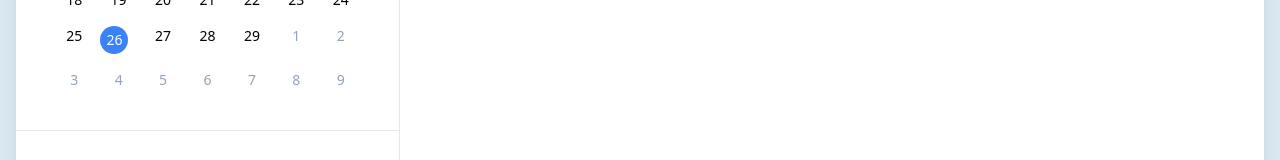
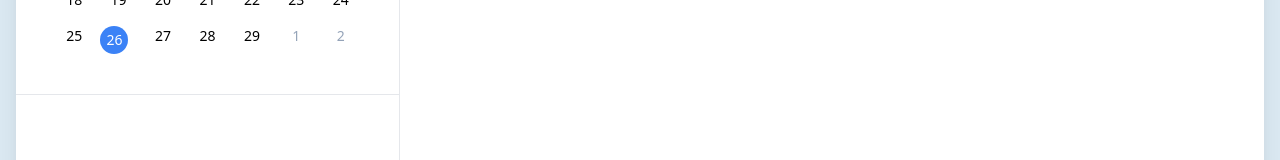
Before and after one commit to MinT2104/MasterBranchExam, a React (Vite) app: page / in a window 1280 px wide. Shown: the part 254-414 px from the top of the page. Built offline with nearby package versions, Linux system fonts and the light colour scheme.

Commit message:
move function to utils file

```diff
--- a/src/components/LeftSide/MiniCalendar.tsx
+++ b/src/components/LeftSide/MiniCalendar.tsx
@@ -1,35 +1,10 @@
 import { space } from "postcss/lib/list";
 import React, { useEffect, useState } from "react";
 import { useDatePickerStore } from "../../stores/DatePickerStore";
+import { getDayofMonth } from "../../utils/utils";
 
 const MiniCalendar = () => {
   const { currentMonth } = useDatePickerStore();
-  let lastDayOfmonth = NaN;
-  let dateEndOfMonth: number[] = [];
-
-  const getDayofMonth = (day: Date) => {
-    const year = day.getFullYear();
-    const month = day.getMonth();
-    const daysInMonth = new Date(year, month + 1, 0).getDate();
-    lastDayOfmonth = daysInMonth;
-    const firstDayOfMonth = new Date(
-      year,
-      month,
-      Math.floor(Math.random() * 3 + 1)
-    ).getDate();
-    let currentCountMonth = 0 - firstDayOfMonth;
-    return new Array(6).fill([]).map(() => {
-      return new Array(7).fill(null).map(() => {
-        const day = new Date(year, month, currentCountMonth).toUTCString();
-        const color =
-          currentCountMonth >= 1 && currentCountMonth <= daysInMonth
-            ? "text-black font-normal"
-            : "text-slate-400";
-        currentCountMonth++;
-        return { day, color };
-      });
-    });
-  };
 
   const dayOfWeek = ["sun", "mon", "tue", "wed", "thu", "pri", "sat"];
 
@@ -48,11 +23,7 @@ const MiniCalendar = () => {
               className=" w-full gap-2 grid grid-cols-7 text-center"
             >
               {week.map((data: any, index) => {
-                const today = new Date().toUTCString();
-                today === data.day && console.log("ok");
-                console.log(new Date(data.day).toUTCString().slice(0, 16));
-                console.log(today.slice(0, 16));
-
+                const today = new Date().toLocaleString();
                 return (
                   <div
                     key={index}
@@ -60,8 +31,8 @@ const MiniCalendar = () => {
                       console.log(new Date(data.day));
                     }}
                     className={`${data.color} text-black  cursor-pointer ${
-                      today.slice(0, 16) ===
-                        new Date(data.day).toUTCString().slice(0, 16) &&
+                      today.slice(0, 9) ===
+                        new Date(data.day).toLocaleString().slice(0, 9) &&
                       "rounded-full flex items-center justify-center w-7 h-7 bg-blue-500 text-white"
                     }`}
                   >
```
